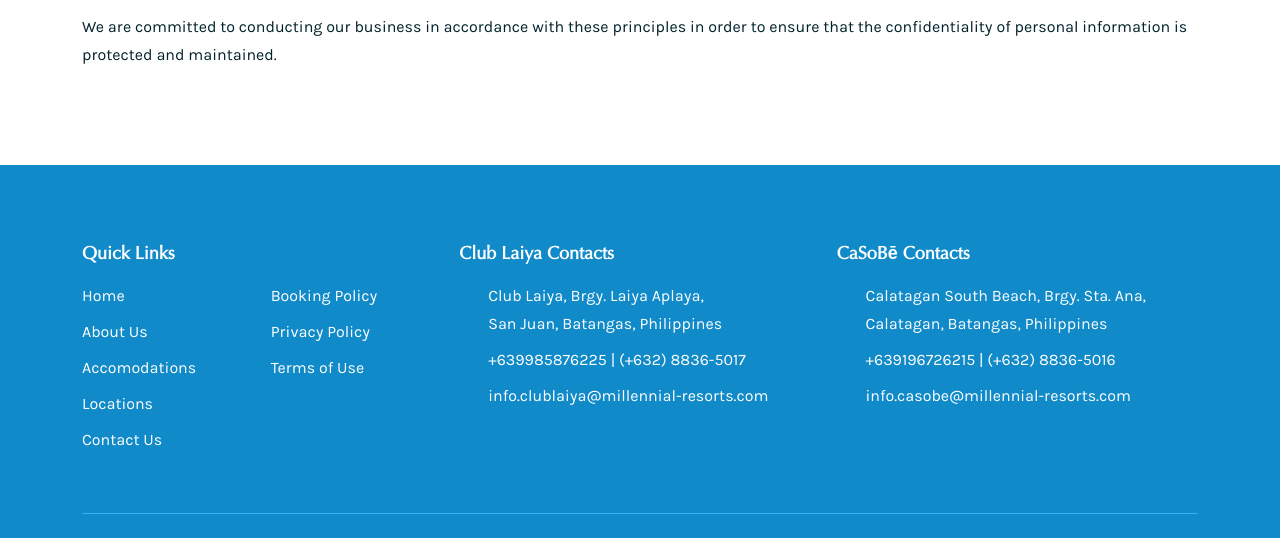
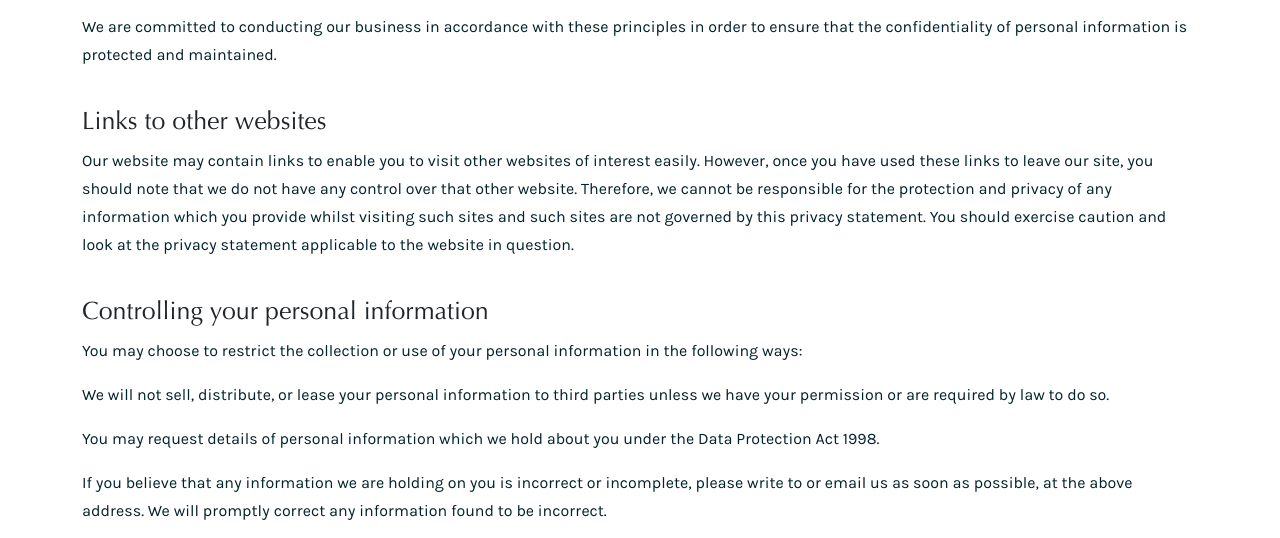
Before and after one commit to SynthesisGroup/cocoons, a plain HTML site: page privacy-policy.html in a window 1280 px wide. Shown: the part 1003-1541 px from the top of the page. Drawn offline with nearby package versions, Linux system fonts and the light colour scheme.

Commit message:
ui updates

```diff
--- a/privacy-policy.html
+++ b/privacy-policy.html
@@ -89,6 +89,18 @@
                             <li>We will make readily available to customers information about our policies and practices relating to the management of personal information.</li>
                         </ul>
                         <p>We are committed to conducting our business in accordance with these principles in order to ensure that the confidentiality of personal information is protected and maintained.</p>
+                    </div>
+                    <div class="col">
+                        <h4>Links to other websites</h4>
+                        <p>Our website may contain links to enable you to visit other websites of interest easily. However, once you have used these links to leave our site, you should note that we do not have any control over that other website. Therefore, we cannot be responsible for the protection and privacy of any information which you provide whilst visiting such sites and such sites are not governed by this privacy statement. You should exercise caution and look at the privacy statement applicable to the website in question.
+                        </p>
+                    </div>
+                    <div class="col">
+                        <h4>Controlling your personal information</h4>
+                        <p>You may choose to restrict the collection or use of your personal information in the following ways:</p>
+                        <p>We will not sell, distribute, or lease your personal information to third parties unless we have your permission or are required by law to do so.</p>
+                        <p>You may request details of personal information which we hold about you under the Data Protection Act 1998.</p>
+                        <p>If you believe that any information we are holding on you is incorrect or incomplete, please write to or email us as soon as possible, at the above address. We will promptly correct any information found to be incorrect.</p>
                     </div>
                 </div>
             </div>
```
